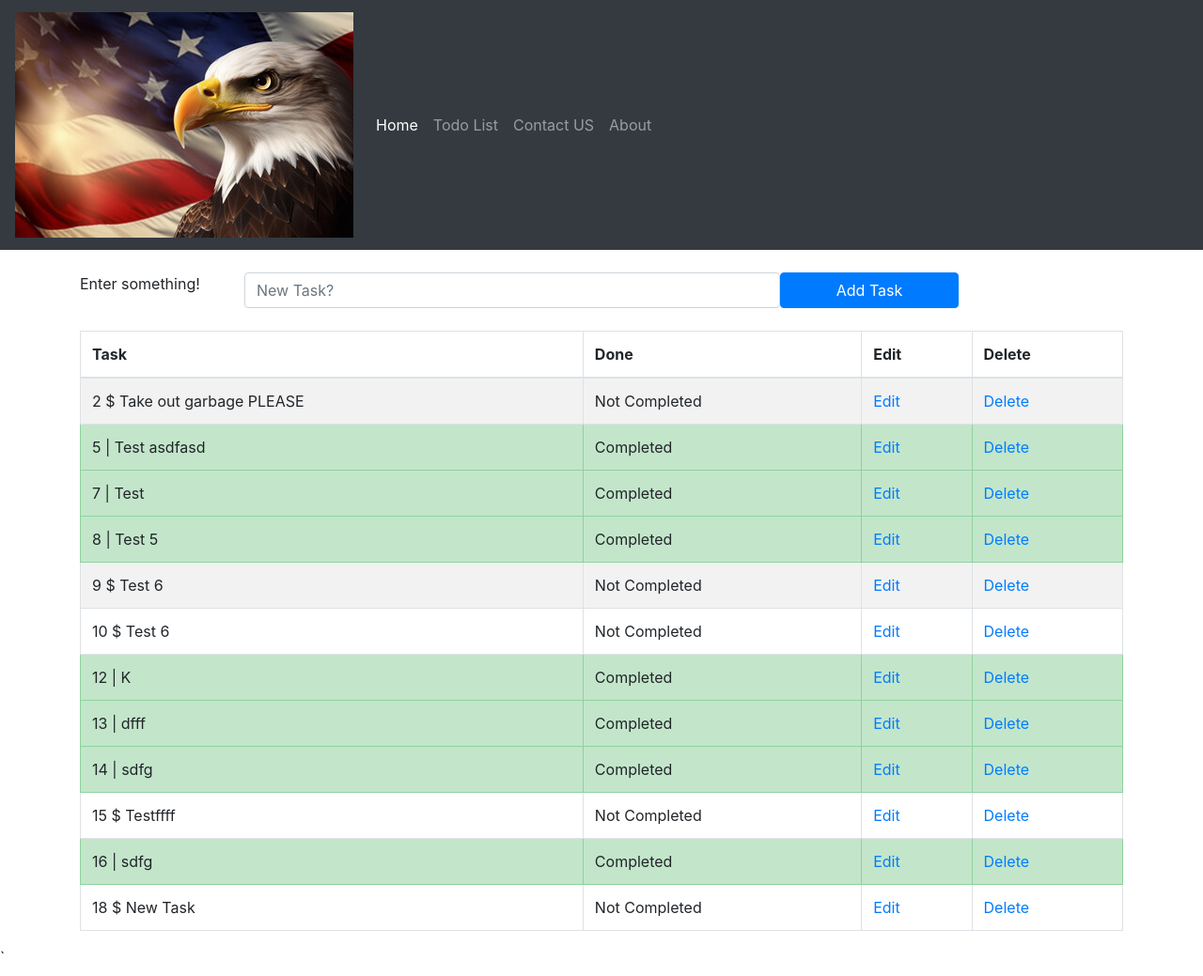
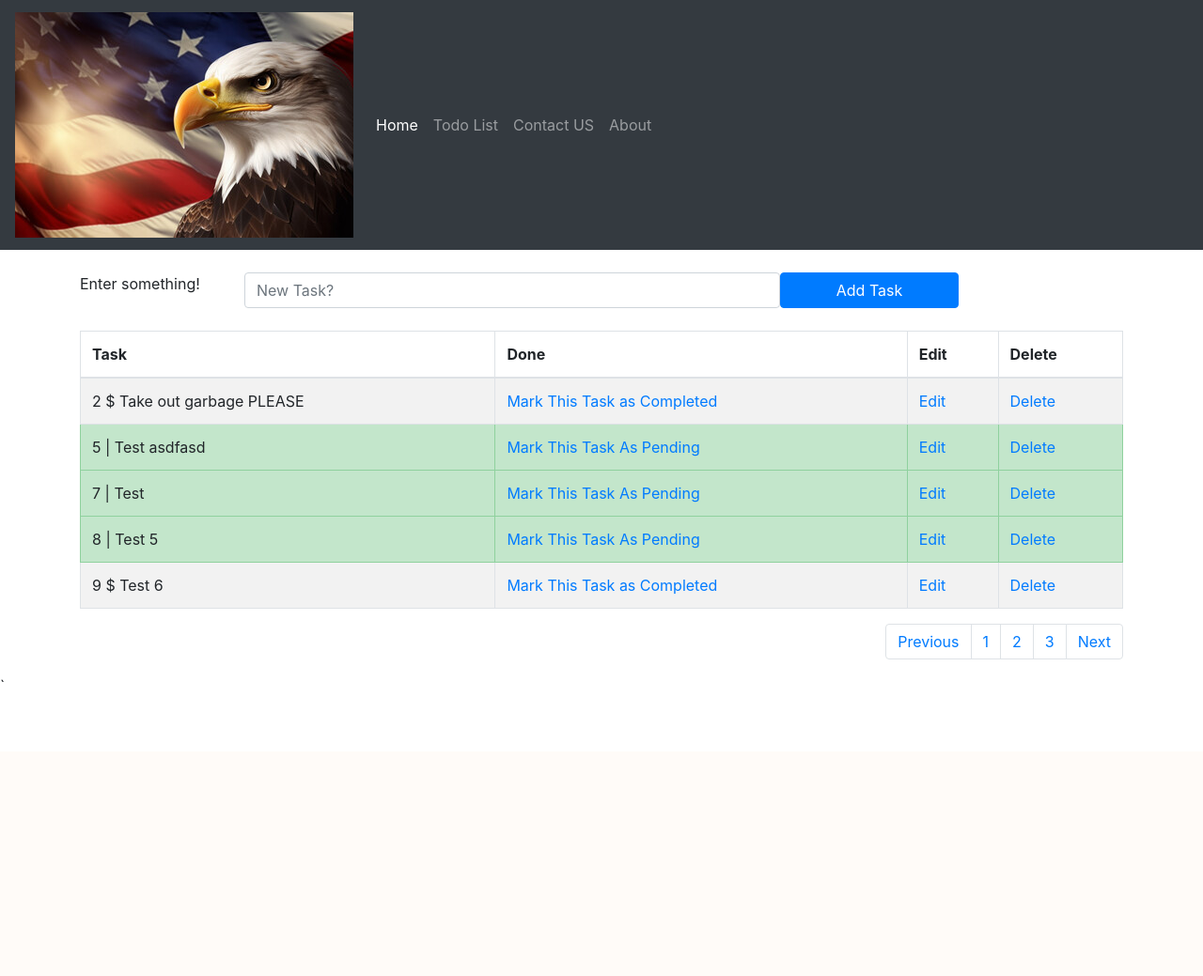
Before and after one commit to nelsonsWorld/taskmate, a Django app: page /task/ in a window 1280 px wide. Shown: the whole page at 94% size. After the commit the page ends 726 px from the top, so only its background shows below. Run offline with Django 5.2, Linux system fonts and the light colour scheme; data comes from the database, SQL or seed files in the repository; both versions use the stored data as it was after the commit.

Commit message:
Pagination pt 1 &2

```diff
--- a/taskmate/todolist_app/templates/todolist.html
+++ b/taskmate/todolist_app/templates/todolist.html
@@ -46,7 +46,7 @@
               <tr class="table-success">
                 <!-- {# <th scope="row">1</th> #} Search for video adding table success and if statement -->
                   <td>{{obj.id}} | {{obj.task}}</td>
-                  <td>Completed</td>
+                  <td><a href="{% url 'pending_task' obj.id %}">Mark This Task As Pending</a></td>
                   <!-- <td>{{obj.done}}</td> -->
                   <td><a href="{% url 'edit_task' obj.id %}">Edit<a/></td>
                   <td><a href="{% url 'delete_task' obj.id %}">Delete</a></td>
@@ -54,7 +54,7 @@
               {% else %}
               <tr>
                 <td>{{obj.id}} $ {{obj.task}}</td>
-                <td>Not Completed</td>
+                <td><a href="{% url 'complete_task' obj.id%}">Mark This Task as Completed</a></td>
                 <!-- <td>{{obj.done}}</td> -->
                 <td><a href="{% url 'edit_task' obj.id %}">Edit<a/></td>
                 <td><a href="{% url 'delete_task' obj.id %}">Delete</a></td>
@@ -64,5 +64,16 @@
       {% endif %}
       </tbody>
     </table>
+    <nav aria-label="Page navigation example">
+      <ul class="pagination justify-content-end">
+        <li class="page-item"><a class="page-link" href="#">Previous</a></li>
+        <li class="page-item"><a class="page-link" href="#">1</a></li>
+        <li class="page-item"><a class="page-link" href="#">2</a></li>
+        <li class="page-item"><a class="page-link" href="#">3</a></li>
+        <li class="page-item">
+          <a class="page-link" href="#">Next</a>
+        </li>
+      </ul>
+    </nav>
   </div>`
 {% endblock content %}
--- a/taskmate/todolist_app/urls.py
+++ b/taskmate/todolist_app/urls.py
@@ -5,6 +5,8 @@ urlpatterns = [
     path('', views.todolist, name= 'todolist'),
     path('delete/<task_id>', views.delete_task, name='delete_task'),
     path('edit/<task_id>', views.edit_task, name='edit_task'),
+    path('complete/<task_id>', views.complete_task, name='complete_task'),
+    path('pending/<task_id>', views.pending_task, name='pending_task'),
     path('contact', views.contact, name='contact'),
     path('about', views.about, name='about'),
 ]
--- a/taskmate/todolist_app/views.py
+++ b/taskmate/todolist_app/views.py
@@ -4,6 +4,7 @@ from django.http import HttpResponse
 from todolist_app.models import TaskList
 from todolist_app.form import TaskForm
 from django.contrib import messages
+from django.core.paginator import Paginator
 
 def todolist(request):
 
@@ -15,7 +16,10 @@ def todolist(request):
         messages.success(request,("New Task Added!"))
         return redirect('todolist')
     else:
-        all_tasks = TaskList.objects.all
+        all_tasks = TaskList.objects.all() #ALWAYS ADD THE '()', investigate why later please
+        paginator = Paginator(all_tasks, 5) #the all_tasks are all objects and 5 is how many objects to show
+        page = request.GET.get('pg')
+        all_tasks = paginator.get_page(page)
         return render(request, 'todolist.html', {'all_tasks': all_tasks})
 
 
@@ -39,6 +43,21 @@ def edit_task(request, task_id):
         task_obj= TaskList.objects.get(pk=task_id)
         return render(request, 'edit.html', {'task_obj': task_obj})
 
+def complete_task(request, task_id):
+    task = TaskList.objects.get(pk=task_id)
+    task.done = True
+    task.save()
+
+    return redirect('todolist')
+
+def pending_task(request, task_id):
+    task = TaskList.objects.get(pk=task_id)
+    task.done = False
+    task.save()
+
+    return redirect('todolist')
+
+
 def contact(request):
     context = {
         'contact_text':"Welcome Contact Page.",
```
Also changed, not shown: taskmate/db.sqlite3.
